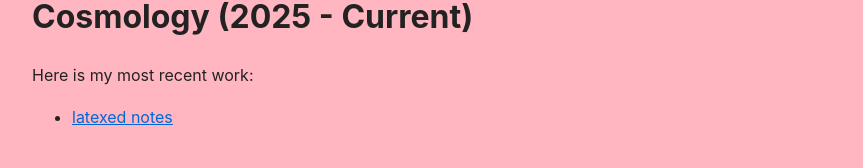
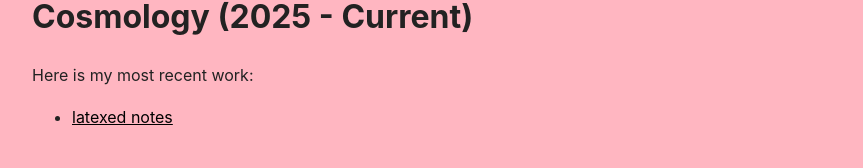
Before and after one commit to KatherineHChoi/katherinehchoi.github.io, a Jekyll site: the page built from cosmo-hy.md, in a window 1280 px wide. Shown: the part 132-300 px from the top of the page, without its empty margins (208-1071 px from the left). Built offline with Jekyll 4.4.1, drawn with Linux system fonts in a browser that asks for light colours.

Commit message:
Change link color to black and add underline

```diff
--- a/_layouts/default.html
+++ b/_layouts/default.html
@@ -26,7 +26,7 @@
             font-weight: bold;
         }
         nav a:hover { text-decoration: underline; }
-        a { color: #0366d6; }
+        a { color: black; text-decoration: underline; }
         .post-list { list-style: none; padding: 0; }
         .post-list li { margin-bottom: 15px; font-size: 1.1em; }
         .post-date { color: #555; font-size: 0.9em; margin-right: 10px; }
```
